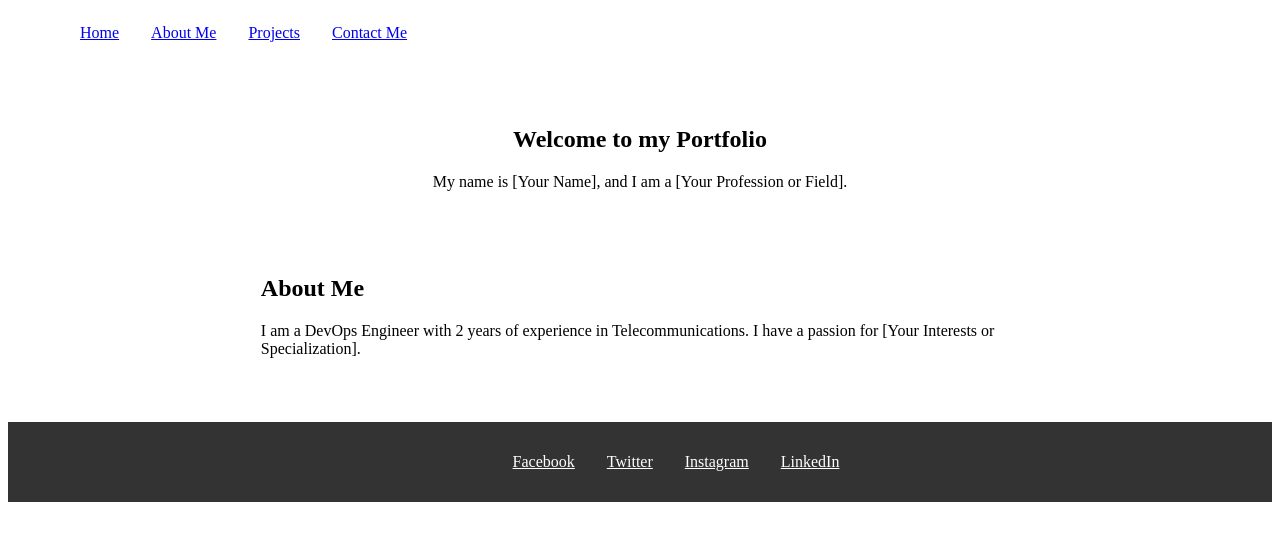
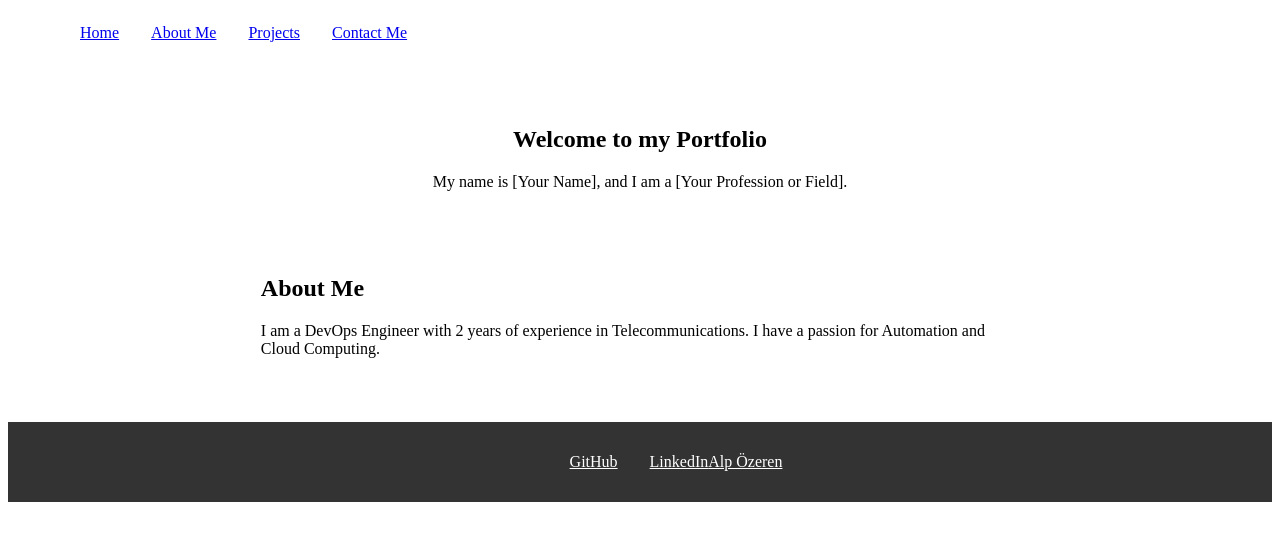
Before and after one commit to Alpostros/alpostros.github.io, a plain HTML site: page index.html in a window 1280 px wide. Drawn offline with Linux system fonts and the light colour scheme; files that its build step writes are made by us from their sources.

Commit message:
Add LinkedIn Badge

```diff
--- a/index.html
+++ b/index.html
@@ -24,15 +24,15 @@
 		</section>
 		<section class="bio-section">
 			<h2>About Me</h2>
-			<p>I am a DevOps Engineer with 2 years of experience in Telecommunications. I have a passion for [Your Interests or Specialization]. </p>
+			<p>I am a DevOps Engineer with 2 years of experience in Telecommunications. I have a passion for Automation and Cloud Computing. </p>
 		</section>
 	</main>
 	<footer>
 		<ul>
-			<li><a href="#">Facebook</a></li>
-			<li><a href="#">Twitter</a></li>
-			<li><a href="#">Instagram</a></li>
+			<li><a href="#">GitHub</a></li>
 			<li><a href="#">LinkedIn</a></li>
+            <div class="badge-base LI-profile-badge" data-locale="tr_TR" data-size="medium" data-theme="dark" data-type="HORIZONTAL" data-vanity="alp-ozeren" data-version="v1"><a class="badge-base__link LI-simple-link" href="https://nl.linkedin.com/in/alp-ozeren?trk=profile-badge">Alp Özeren</a></div>
+
 		</ul>
 	</footer>
 </body>
```
